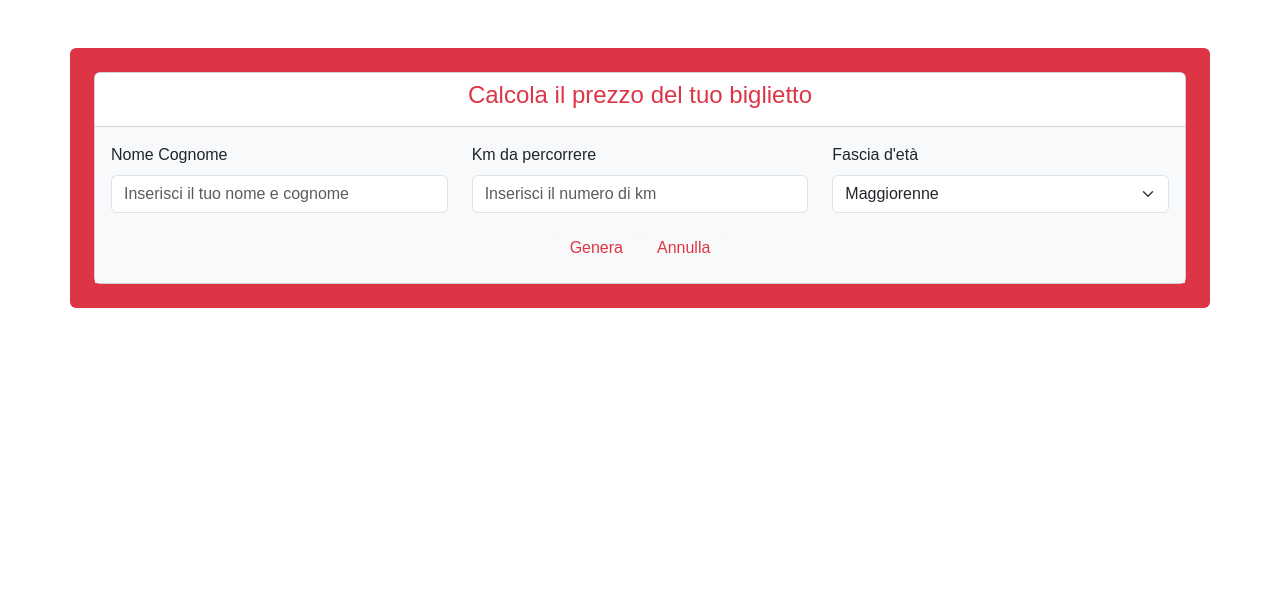
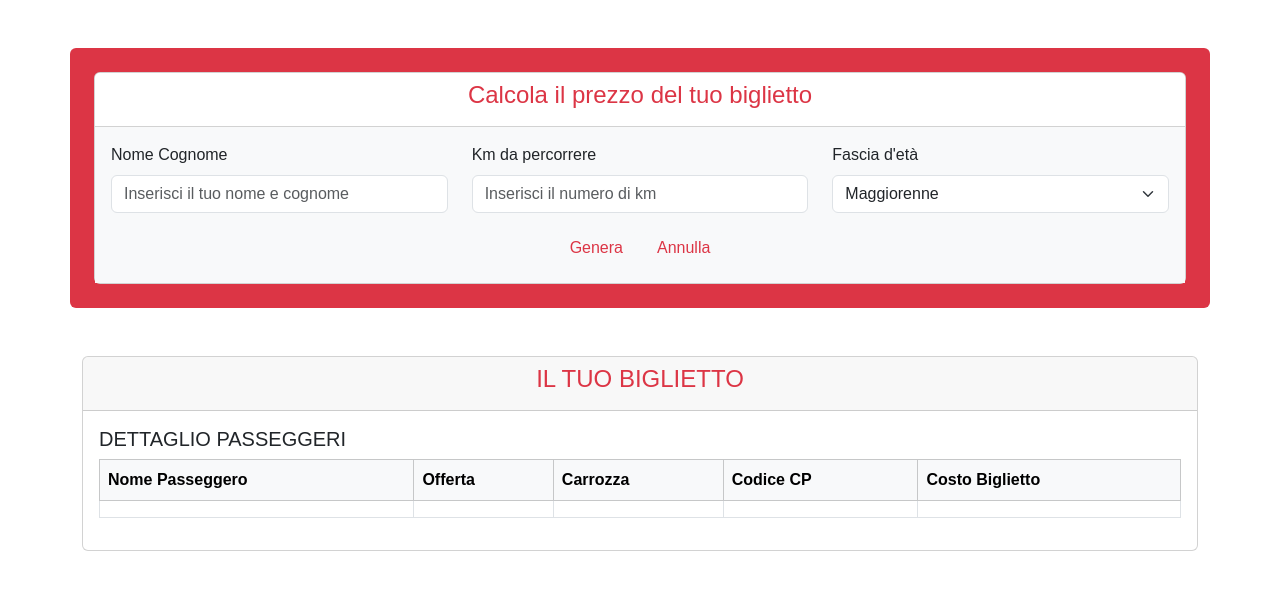
Before and after one commit to luigi-giordano/js-biglietto-treno-form, a plain HTML site: page index.html in a window 1280 px wide. Drawn offline with nearby package versions, Linux system fonts and the light colour scheme.

Commit message:
add second card file html

```diff
--- a/index.html
+++ b/index.html
@@ -42,13 +42,44 @@
                         </select>
                     </div>
                 </div>
-
                 <!-- Bottoni -->
                 <div class="d-flex justify-content-center">
                     <button type="submit" class="btn btn-light text-danger me-2">Genera</button>
                     <button type="reset" class="btn btn-light text-danger">Annulla</button>
                 </div>
             </form>
+        </div>
+    </div>
+  </div>
+
+  <div class="container mt-5">
+    <!-- Card per il biglietto -->
+    <div class="card">
+        <div class="card-header text-center text-danger">
+            <h4>IL TUO BIGLIETTO</h4>
+        </div>
+        <div class="card-body">
+            <h5 class="card-title text-uppercase">Dettaglio Passeggeri</h5>
+            <table class="table table-bordered">
+                <thead class="table-light">
+                    <tr>
+                        <th>Nome Passeggero</th>
+                        <th>Offerta</th>
+                        <th>Carrozza</th>
+                        <th>Codice CP</th>
+                        <th>Costo Biglietto</th>
+                    </tr>
+                </thead>
+                <tbody>
+                    <tr>
+                        <td></td>
+                        <td></td>
+                        <td></td>
+                        <td></td>
+                        <td></td>
+                    </tr>
+                </tbody>
+            </table>
         </div>
     </div>
 </div>
```
